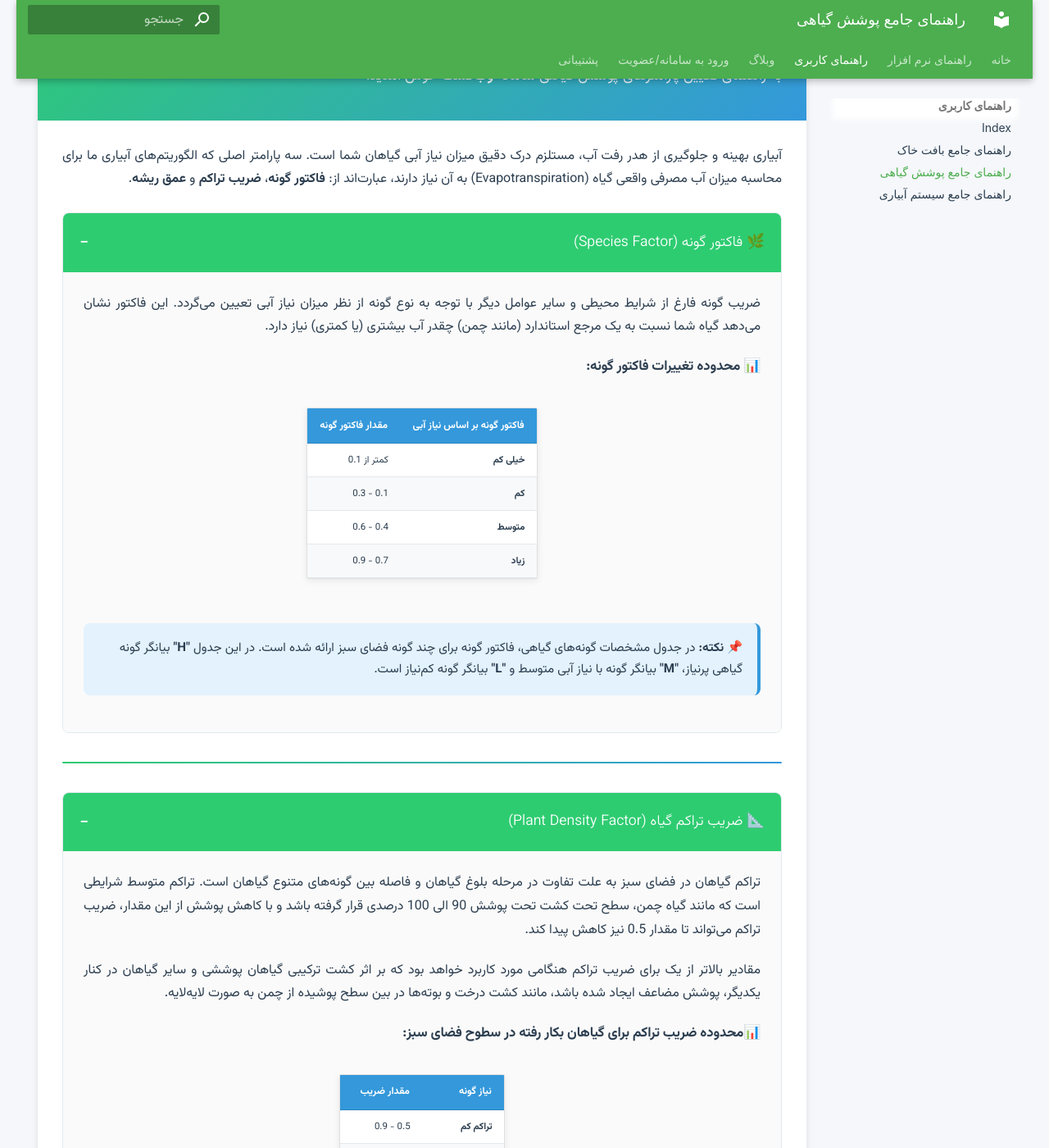
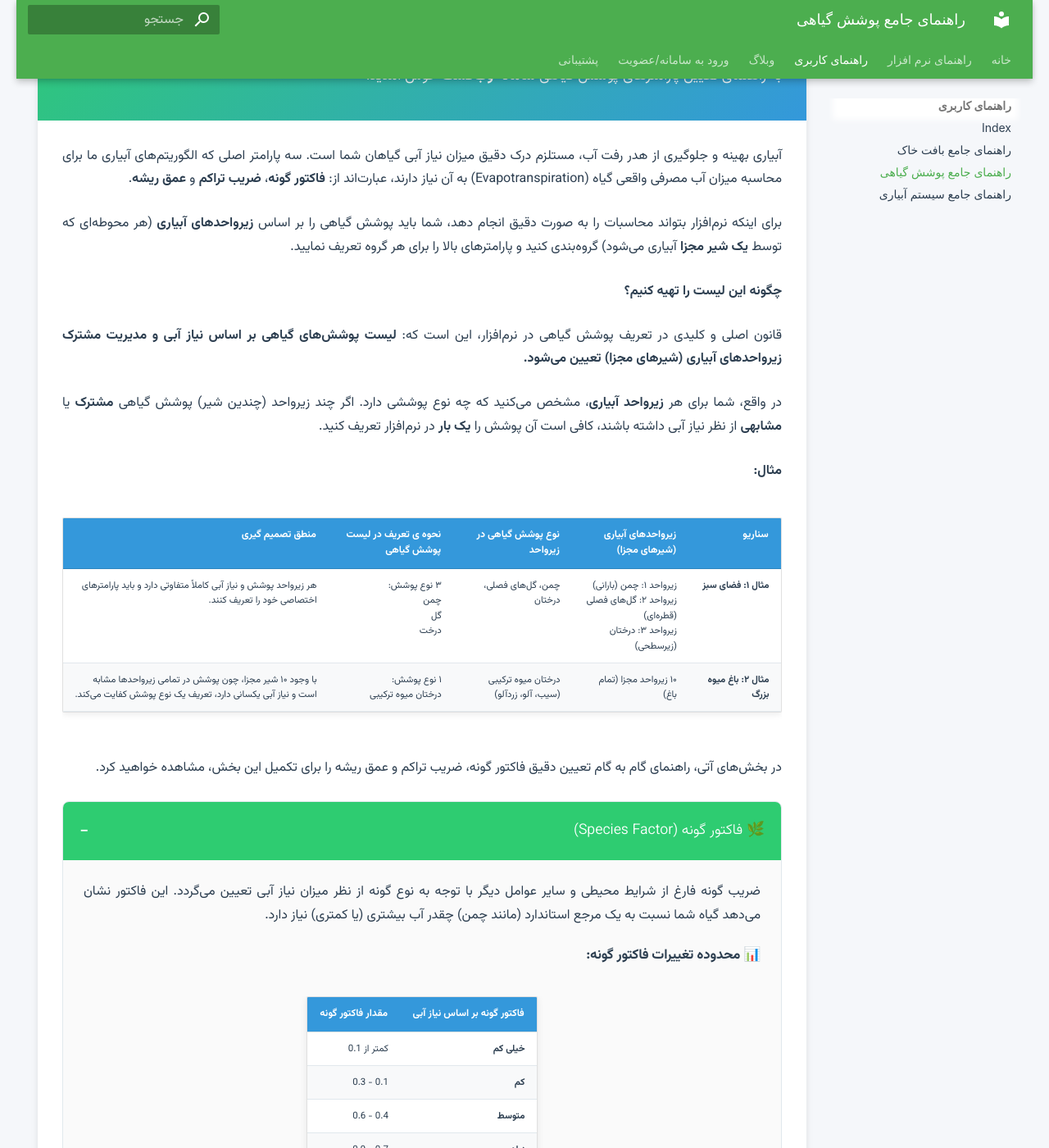
Before and after one commit to salehin90/webkesht_docs_fa, an MkDocs documentation site: the page built from docs/user-guide/Vegetation.md, in a window 1280 px wide and 1400 px high, scrolled down 229 px. Shown: the whole window at 82% size. Built offline with MkDocs 1.6.1 and Material for MkDocs 9.7.7, drawn with Linux system fonts in a browser that asks for light colours; some of the changed text lies outside the part shown.

Commit message:
1404-07-16. Edit Vegetation

```diff
--- a/docs/user-guide/Vegetation.md
+++ b/docs/user-guide/Vegetation.md
@@ -7,6 +7,64 @@
         <div class="content">
             <p style="margin-bottom: 25px; text-align: justify; line-height: 1.8;"> آبیاری بهینه و جلوگیری از هدر رفت آب، مستلزم درک دقیق میزان نیاز آبی گیاهان شما است. سه پارامتر اصلی که الگوریتم‌های آبیاری ما برای محاسبه میزان آب مصرفی واقعی گیاه (Evapotranspiration) به آن نیاز دارند، عبارت‌اند از: <strong>فاکتور گونه</strong>، <strong>ضریب تراکم</strong> و <strong>عمق ریشه</strong>.
             </p>
+<p style="margin-bottom: 25px; text-align: justify; line-height: 1.8;"> برای اینکه نرم‌افزار بتواند محاسبات را به صورت دقیق انجام دهد، شما باید پوشش گیاهی را بر اساس <strong>زیرواحدهای آبیاری </strong> (هر محوطه‌ای که توسط <strong>یک شیر مجزا</strong> آبیاری می‌شود) گروه‌بندی کنید و پارامترهای بالا را برای هر گروه تعریف نمایید. </p>
+
+
+<p style="margin-bottom: 25px; text-align: justify; line-height: 1.8;">
+<strong>چگونه این لیست را تهیه کنیم؟
+ </strong>
+</p>
+<p style="margin-bottom: 25px; text-align: justify; line-height: 1.8;">
+قانون اصلی و کلیدی در تعریف پوشش گیاهی در نرم‌افزار، این است که:
+ <strong>لیست پوشش‌های گیاهی بر اساس نیاز آبی و مدیریت مشترک زیرواحدهای آبیاری (شیرهای مجزا) تعیین می‌شود.</strong></p>
+
+ <p style="margin-bottom: 25px; text-align: justify; line-height: 1.8;">
+در واقع، شما برای هر <strong>زیرواحد آبیاری</strong>، مشخص می‌کنید که چه نوع پوششی دارد. اگر چند زیرواحد (چندین شیر) پوشش گیاهی <strong>مشترک</strong> یا <strong>مشابهی</strong> از نظر نیاز آبی داشته باشند، کافی است آن پوشش را <strong>یک بار</strong> در نرم‌افزار تعریف کنید.
+</p>
+<p style="margin-bottom: 25px; text-align: justify; line-height: 1.8;"> <strong> مثال: </strong> </p>
+
+
+ <div class="table-container">
+                            <table>
+                                <thead>
+                                    <tr>
+                                        <th> سناریو </th>
+                                        <th>زیرواحدهای آبیاری (شیرهای مجزا)</th>
+                                        <th>نوع پوشش گیاهی در زیرواحد</th>
+                                        <th> نحوه ی تعریف در لیست پوشش گیاهی</th>
+                                        <th>منطق تصمیم گیری</th>
+
+                                    </tr>
+                                </thead>
+                                <tbody>
+                                    <tr>
+                                        <td><strong>مثال ۱: فضای سبز</strong></td>
+                                        <td>زیرواحد ۱: چمن (بارانی) </br>
+                                            زیرواحد ۲: گل‌های فصلی (قطره‌ای)</br>
+                                            زیرواحد ۳: درختان (زیرسطحی) </td>
+                                        <td>چمن، گل‌های فصلی، درختان</td>
+                                        <td>۳ نوع پوشش:</br>
+                                            چمن</br>
+                                            گل</br>
+                                            درخت</td>
+                                        <td>هر زیرواحد پوشش و نیاز آبی کاملاً متفاوتی دارد و باید پارامترهای اختصاصی خود را تعریف کنند. </td>
+                                    </tr>
+                                    <tr>
+                                        <td><strong>مثال ۲: باغ میوه بزرگ</strong></td>
+                                        <td>۱۰ زیرواحد مجزا (تمام باغ)</td>
+                                        <td>درختان میوه ترکیبی (سیب، آلو، زردآلو)</td>
+                                        <td>۱ نوع پوشش: </br>
+                                            درختان میوه ترکیبی</td>
+                                        <td>با وجود ۱۰ شیر مجزا، چون پوشش در تمامی زیرواحدها مشابه است و نیاز آبی یکسانی دارد، تعریف یک نوع پوشش کفایت می‌کند. </td>
+                                    </tr>
+                                </tbody>
+                            </table>
+
+
+                        </div>
+<p style="margin-bottom: 25px; text-align: justify; line-height: 1.8;"> در بخش‌های آتی، راهنمای گام به گام تعیین دقیق فاکتور گونه، ضریب تراکم و عمق ریشه را برای تکمیل این بخش، مشاهده خواهید کرد. </p>
+
+
 
             <!-- بخش 1: فاکتور گونه -->
             <div class="main-section">
@@ -103,9 +161,6 @@
                             </table>
                         </div>
 
-                        <div class="highlight">
-                            <strong>⚠️ توجه:</strong> این نکته ضروری است که مقدار این پارامتر برای کل عرصه بیان می‌گردد نه برای یک گیاه خاص. بنابراین پارامتر فاکتور تراکم، نیاز آبی و مدیریت آبیاری برای کل عرصه مطرح می‌گردد.
-                        </div>
                     </div>
                 </div>
             </div>
```
